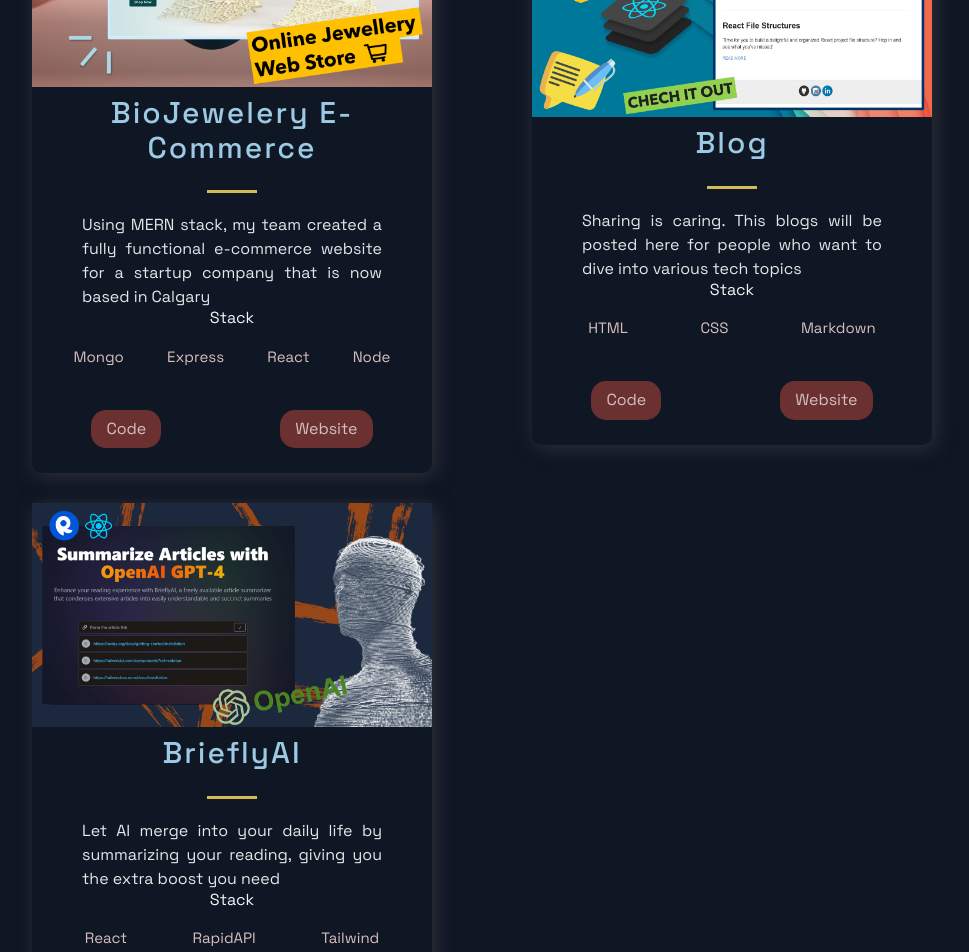
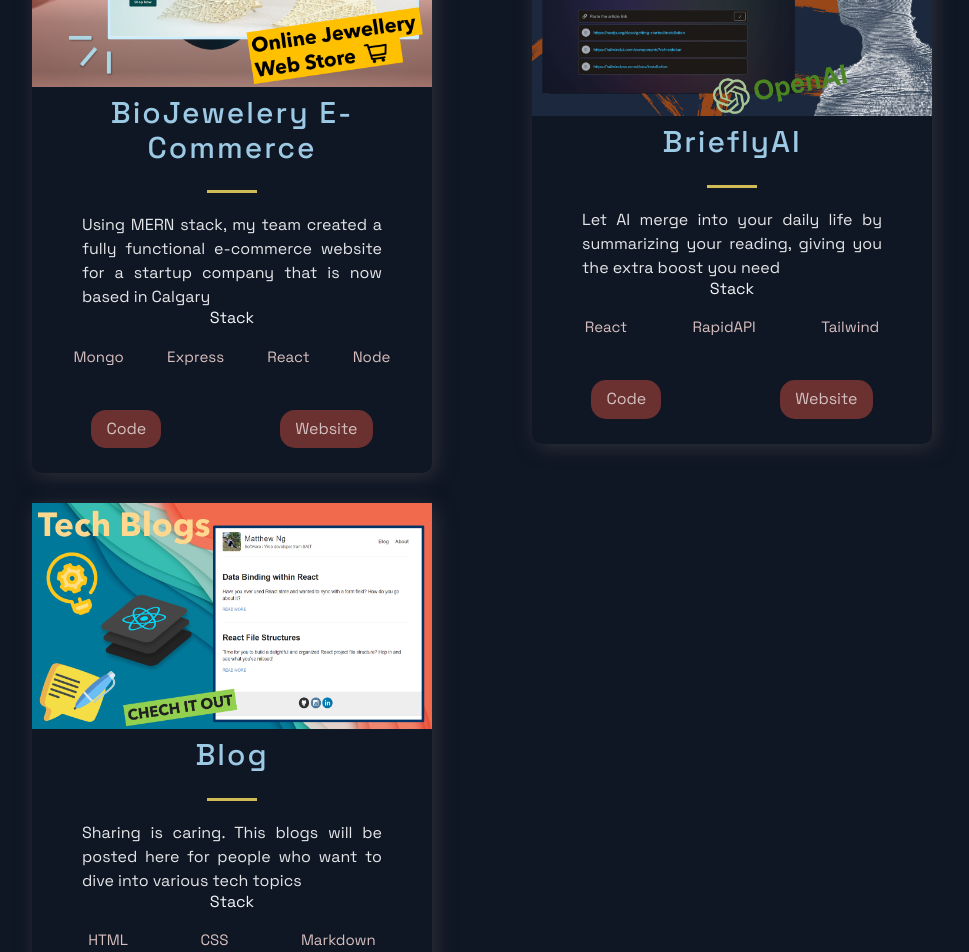
Before and after one commit to Matthew-503/Project_Porfolio, a Next.js app: page / in a window 1280 px wide. Shown: the part 1000-1952 px from the top of the page, without its empty margins (158-1127 px from the left). Built offline with nearby package versions, Linux system fonts and the light colour scheme.

Commit message:
Update Data.js

```diff
--- a/src/Assets/Data.js
+++ b/src/Assets/Data.js
@@ -18,6 +18,15 @@
   //   id: 1,
   // },
   {
+    title: 'BrieflyAI',
+    description: "Let AI merge into your daily life by summarizing your reading, giving you the extra boost you need",
+    image: '/images/5.png',
+    tags: ['React', 'RapidAPI', 'Tailwind'],
+    source: 'https://breiflyai.vercel.app/',
+    code: 'https://github.com/Matthew-503/project_ai-summarizer',
+    id: 2,
+  },
+  {
     title: 'Blog',
     description: "Sharing is caring. This blogs will be posted here for people who want to dive into various tech topics",
     image: '/images/3.png',
@@ -25,15 +34,6 @@
     source: 'https://github.com/Matthew-503/Matthew-503.github.io',
     code: 'https://matthew-503.github.io/',
     id: 1,
-  },
-  {
-    title: 'BrieflyAI',
-    description: "Let AI merge into your daily life by summarizing your reading, giving you the extra boost you need",
-    image: '/images/5.png',
-    tags: ['React', 'RapidAPI', 'Tailwind'],
-    source: 'https://breiflyai.vercel.app/',
-    code: 'https://github.com/Matthew-503/project_ai-summarizer',
-    id: 2,
   },
 ];
 
```
